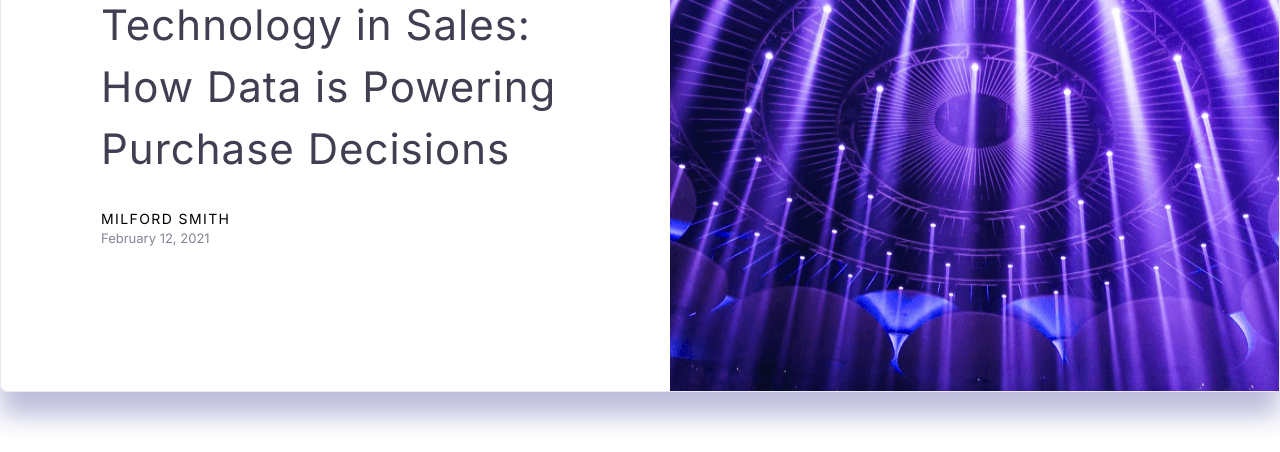
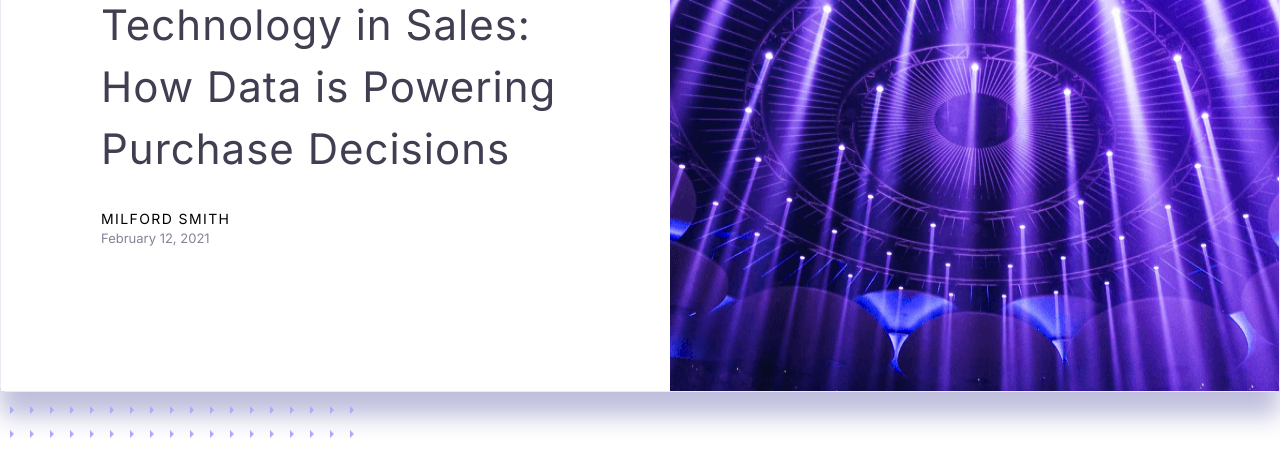
Before and after one commit to AirMous3/TechCues, a React (Create React App) app: page / in a window 1280 px wide. Shown: the part 492-944 px from the top of the page. Built offline with nearby package versions, Linux system fonts and the light colour scheme.

Commit message:
Improve: add arrows to Main page and Cases page

```diff
--- a/src/components/CaseStudies/components.js
+++ b/src/components/CaseStudies/components.js
@@ -2,6 +2,9 @@ import styled from 'styled-components';
 
 import { ArticleAuthor } from '@/components/Article/components';
 
+export const CaseStudiesContainer = styled.div`
+  position: relative;
+`;
 export const CaseStudiesWrapper = styled.div`
   display: flex;
   margin-top: 30px;
@@ -10,6 +13,8 @@ export const CaseStudiesImageWrapper = styled.div`
   border-radius: 8px;
   border: 1px solid ${({ theme }) => theme.colors.border};
   box-shadow: ${({ theme }) => theme.boxShadows[1]};
+  background: ${({ theme }) => theme.colors.white};
+  z-index: 20;
 `;
 export const CaseStudiesAuthor = styled(ArticleAuthor)`
   margin-top: 30px;
@@ -29,3 +34,9 @@ export const CasesWrapper = styled.div`
   width: 100%;
   margin-left: 200px;
 `;
+export const CasesStudiesArrows = styled.img`
+  position: absolute;
+  top: 100px;
+  left: -55px;
+  z-index: 1;
+`;
--- a/src/components/CaseStudies/index.js
+++ b/src/components/CaseStudies/index.js
@@ -1,19 +1,22 @@
 import caseStudies from '@/assets/caseStudies.png';
+import arrows from '@/assets/topRightArrows.png';
 import { AuthorAndDescription } from '@/components/AuthorAndDescription';
 import { ViewAll } from '@/components/ViewAll';
 
 import {
   CaseStudiesAuthor,
+  CaseStudiesContainer,
   CaseStudiesDescription,
   CaseStudiesImageWrapper,
   CaseStudiesWrapper,
+  CasesStudiesArrows,
   CasesWrapper,
 } from './components';
 import { cases } from './config';
 
 export const CaseStudies = () => {
   return (
-    <div>
+    <CaseStudiesContainer>
       <ViewAll Title={'Case Studies'} />
       <CaseStudiesWrapper>
         <CaseStudiesImageWrapper>
@@ -29,6 +32,7 @@ export const CaseStudies = () => {
           ))}
         </CasesWrapper>
       </CaseStudiesWrapper>
-    </div>
+      <CasesStudiesArrows src={arrows} />
+    </CaseStudiesContainer>
   );
 };
--- a/src/components/Main/components.js
+++ b/src/components/Main/components.js
@@ -17,6 +17,7 @@ export const MainSection = styled.section`
   justify-content: center;
   padding-left: 100px;
   z-index: 10;
+  background: ${({ theme }) => theme.colors.white};
 `;
 export const MainTitle = styled.h1`
   color: ${({ theme }) => theme.colors.secondary};
@@ -59,7 +60,7 @@ export const MainRightArrows = styled.img`
 `;
 export const MainLeftArrows = styled.img`
   left: -50px;
-  top: 255px;
+  top: 280px;
   z-index: 1;
   position: absolute;
   pointer-events: none;
--- a/src/components/Main/index.js
+++ b/src/components/Main/index.js
@@ -6,6 +6,7 @@ import {
   MainDate,
   MainDescription,
   MainImage,
+  MainLeftArrows,
   MainRightArrows,
   MainSection,
   MainTitle,
@@ -24,6 +25,7 @@ export const Main = () => {
         <MainDate>February 12, 2021</MainDate>
       </MainSection>
       <MainRightArrows src={rightArrows} />
+      <MainLeftArrows src={rightArrows} />
       <MainImage src={mainImage} alt="mainImage" />
     </StyledMain>
   );
```
